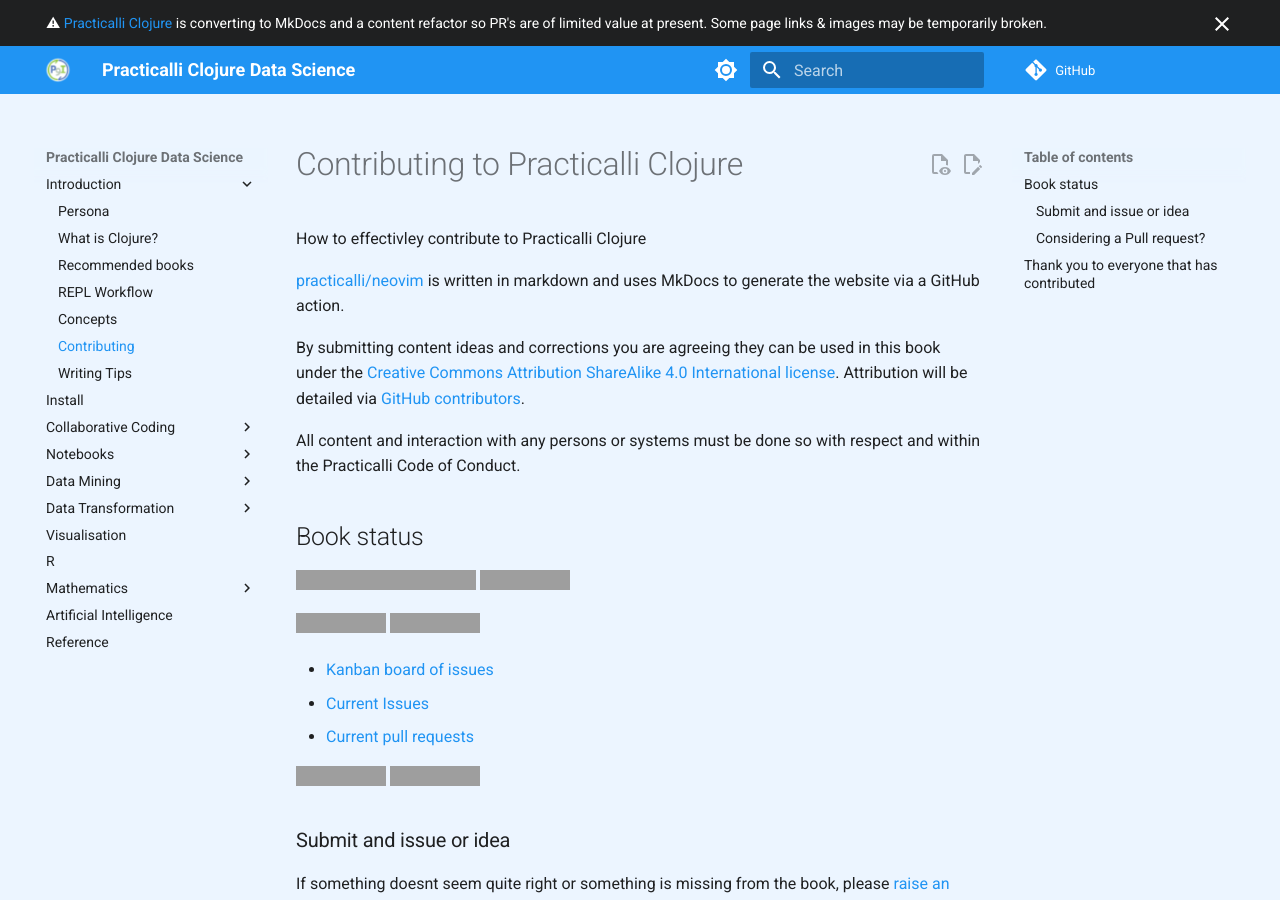
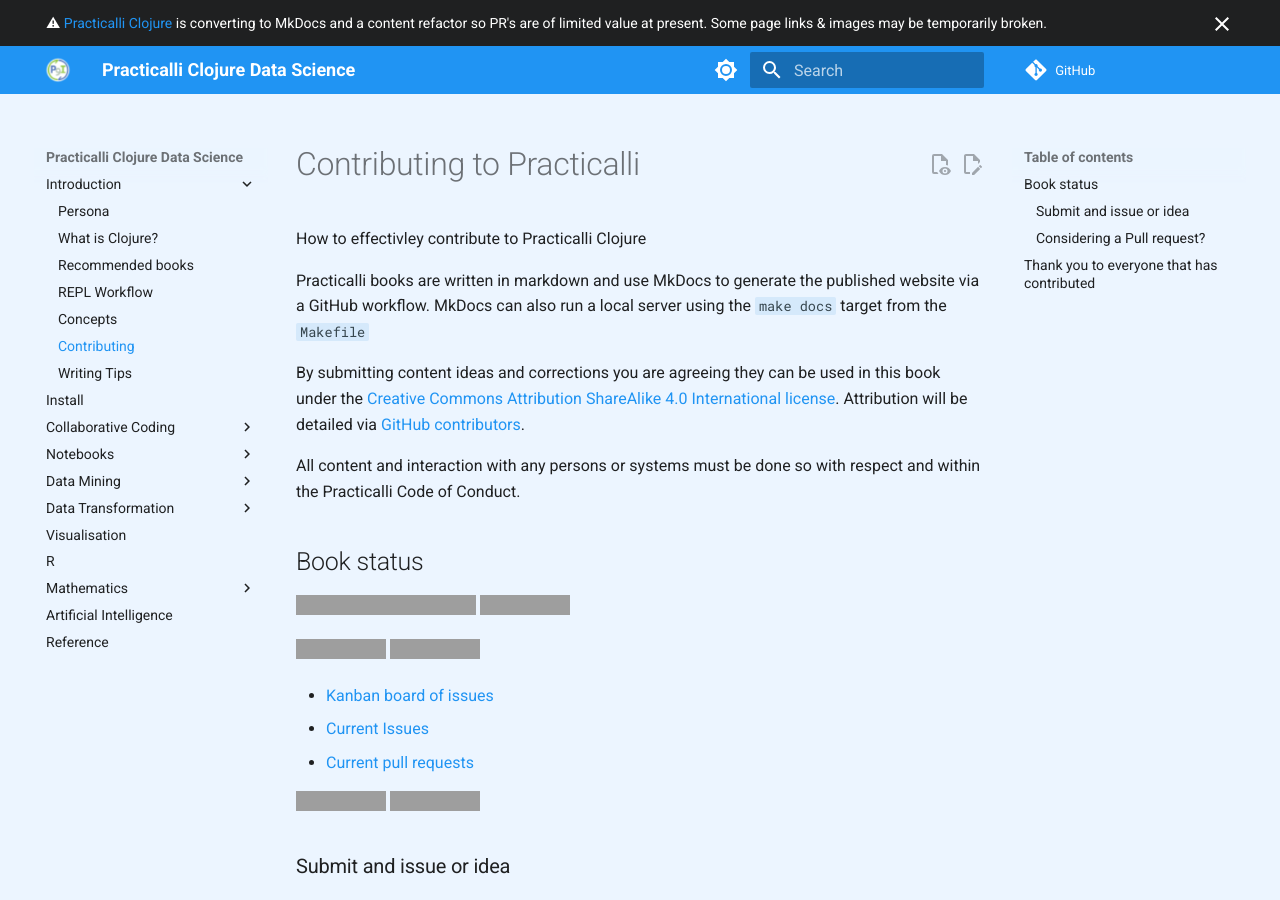
Before and after one commit to practicalli/clojure-data-science, an MkDocs documentation site: the page built from docs/introduction/contributing.md, in a window 1280 px wide and 900 px high, cut to the strip 0-900 px from the top of the window. Built offline with MkDocs 1.6.1 and Material for MkDocs 9.7.7, drawn with Linux system fonts in a browser that asks for light colours; comment, search, counter and statistics services are not loaded; grey boxes are pictures that could not be loaded.

Commit message:
intro: book status URLs and target _blank on all links

```diff
--- a/docs/introduction/contributing.md
+++ b/docs/introduction/contributing.md
@@ -1,18 +1,18 @@
-# Contributing to Practicalli Clojure
+# Contributing to Practicalli
 
 How to effectivley contribute to Practicalli Clojure
 
-[practicalli/neovim](https://github.com/practicalli/clojure/){target=_blank} is written in markdown and uses MkDocs to generate the website via a GitHub action.
+Practicalli books are written in markdown and use MkDocs to generate the published website via a GitHub workflow.  MkDocs can also run a local server using the `make docs` target from the `Makefile`
 
-By submitting content ideas and corrections you are agreeing they can be used in this book under the [Creative Commons Attribution ShareAlike 4.0 International license](https://creativecommons.org/licenses/by-sa/4.0/){target=_blank}.  Attribution will be detailed via [GitHub contributors](https://github.com/practicalli/clojure/graphs/contributors){target=_blank}.
+By submitting content ideas and corrections you are agreeing they can be used in this book under the [Creative Commons Attribution ShareAlike 4.0 International license](https://creativecommons.org/licenses/by-sa/4.0/){target=_blank}.  Attribution will be detailed via [GitHub contributors](https://github.com/practicalli/clojure-data-science/graphs/contributors){target=_blank}.
 
 All content and interaction with any persons or systems must be done so with respect and within the Practicalli Code of Conduct.
 
 
 ## Book status
 
-[![MegaLinter](https://github.com/practicalli/clojure/actions/workflows/megalinter.yaml/badge.svg)](https://github.com/practicalli/clojure/actions/workflows/megalinter.yaml)[![Publish Book](https://github.com/practicalli/clojure/actions/workflows/publish-book.yaml/badge.svg)](https://github.com/practicalli/clojure/actions/workflows/publish-book.yaml){target=_blank}
-[![pages-build-deployment](https://github.com/practicalli/clojure/actions/workflows/pages/pages-build-deployment/badge.svg)](https://github.com/practicalli/clojure/actions/workflows/pages/pages-build-deployment){target=_blank}
+[![MegaLinter](https://github.com/practicalli/clojure-data-science/actions/workflows/megalinter.yaml/badge.svg)](https://github.com/practicalli/clojure-data-science/actions/workflows/megalinter.yaml)[![Publish Book](https://github.com/practicalli/clojure-data-science/actions/workflows/publish-book.yaml/badge.svg)](https://github.com/practicalli/clojure-data-science/actions/workflows/publish-book.yaml){target=_blank}
+[![pages-build-deployment](https://github.com/practicalli/clojure-data-science/actions/workflows/pages/pages-build-deployment/badge.svg)](https://github.com/practicalli/clojure-data-science/actions/workflows/pages/pages-build-deployment){target=_blank}
 
 [![Ideas & Issues](https://img.shields.io/github/issues/practicalli/clojure-practicalli-content?label=content%20ideas%20and%20issues&logoColor=green&style=for-the-badge)](https://github.com/practicalli/clojure-practicalli-content/issues){target=_blank}
 [![Pull requests](https://img.shields.io/github/issues-pr/practicalli/clojure-practicalli-content?style=for-the-badge)](https://github.com/practicalli/clojure-practicalli-content/pulls){target=_blank}
@@ -28,7 +28,7 @@
 
 ### Submit and issue or idea
 
-If something doesnt seem quite right or something is missing from the book, please [raise an issue via the GitHub repository](https://github.com/practicalli/clojure/issues){target=_blank} explaining in as much detail as you can.
+If something doesnt seem quite right or something is missing from the book, please [raise an issue via the GitHub repository](https://github.com/practicalli/clojure-data-science/issues){target=_blank} explaining in as much detail as you can.
 
 Raising an issue before creating a pull request will save you and the maintainer time.
 
@@ -44,8 +44,8 @@
 
 ## Thank you to everyone that has contributed
 
-* [SciCloj community](https://scicloj.github.io/) and Daniel Slutsky
-* Dave Leepmann and [Applied](http://www.appliedscience.studio/articles/covid19.html)
+* [SciCloj community](https://scicloj.github.io/){target=_blank .md-button} and Daniel Slutsky
+* Dave Leepmann and [Applied](http://www.appliedscience.studio/articles/covid19.html{target=_blank .md-button})
 * Clojure Data Science community on Zulip
 
 A huge thank you to Rich Hickey and the team at Cognitect for creating and continually guiding the Clojure language.  Special thank you to Alex Miller who has provided excellent advice on working with Clojure and the CLI tooling.
```
